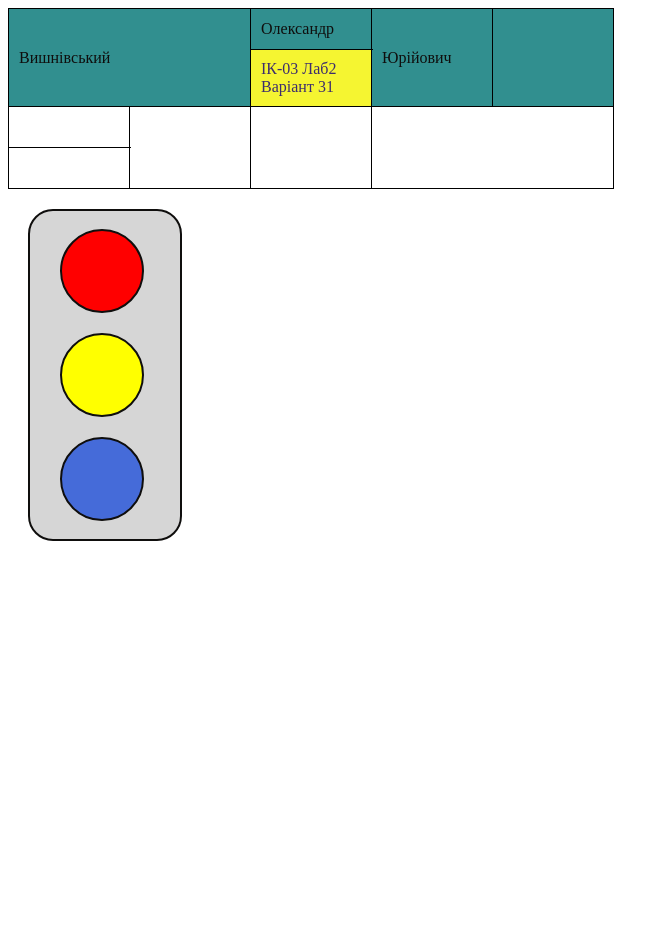
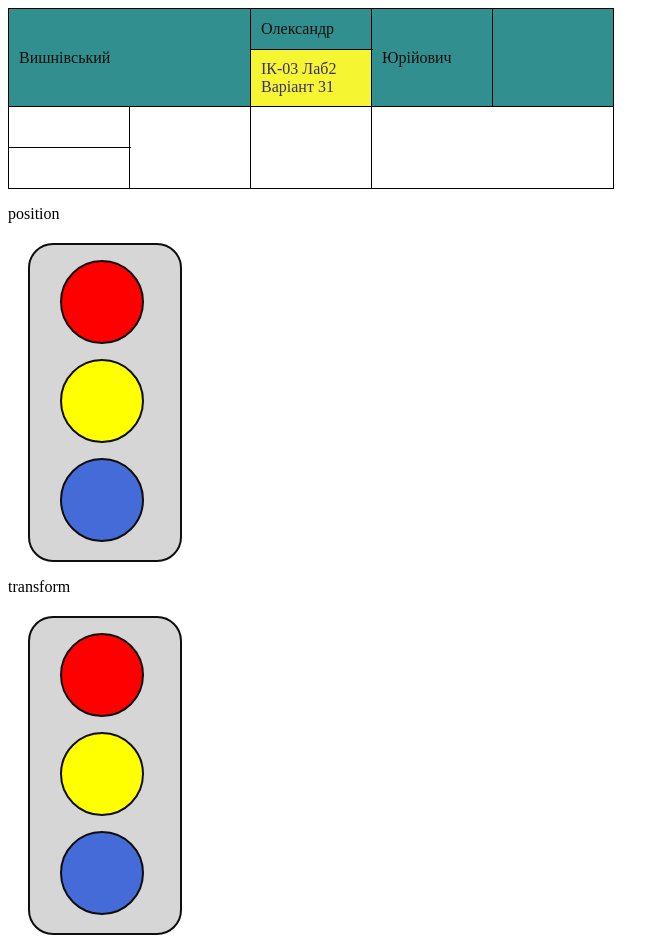
Before and after one commit to whyshurik/frontendlab2, a plain HTML site: page index.html in a window 1280 px wide. Shown: the whole page, without its empty margins (0-669 px from the left). Before the commit the page ends 800 px from the top, so only its background shows below. Drawn offline with Linux system fonts and the light colour scheme.

Commit message:
Add files via upload

```diff
--- a/index.html
+++ b/index.html
@@ -59,12 +59,17 @@
     </tr>
     </tbody>
 </table>
+<p>position
 <div class="background">
-    <div class="circlesStyle">
-        <div class="circleR"></div>
-        <div class="circleY"></div>
-        <div class="circleG"></div>
-    </div>
+        <div class="circleR position"></div>
+        <div class="circleY position"></div>
+        <div class="circleG position"></div>
+</div>
+<p>transform
+<div class="background">
+    <div class="circleR transform"></div>
+    <div class="circleY transform"></div>
+    <div class="circleG transform"></div>
 </div>
 </body>
 </html>
--- a/style.css
+++ b/style.css
@@ -3,15 +3,13 @@
     border-radius: 50%;
     height: 80px;
     width: 80px;
-    margin-top: 18px;
     border: 2px solid #0F0E0D;
 }
 .circleY {
     background: yellow;
     border-radius: 50%;
     height: 80px;
-    width: 80px;;
-    margin-top: 20px;
+    width: 80px;
     border: 2px solid #0F0E0D;
 }
 .circleG {
@@ -19,19 +17,23 @@
     border-radius: 50%;
     height: 80px;
     width: 80px;
-    margin-top: 20px;
     border: 2px solid #0F0E0D;
 }
-
+.position {
+    position: relative;
+    margin-left: 30px;
+    margin-top: 15px;
+}
+.transform {
+    margin-bottom: 15px;
+    transform: translate(30px, 15px);
+}
 .background {
     margin-top: 20px;
-    height: 328px;
+    height: 315px;
     width: 150px;
     margin-left: 20px;
     background: #D6D6D6FF;
     border-radius: 25px;
     border: 2px solid #0F0E0D;
 }
-.circlesStyle{
-    margin-left: 30px;
-}
```
